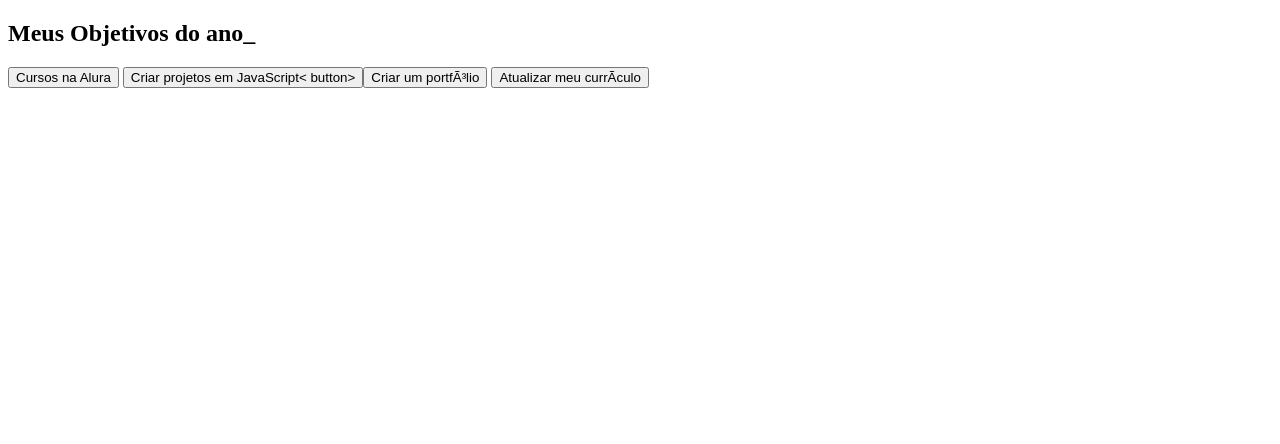
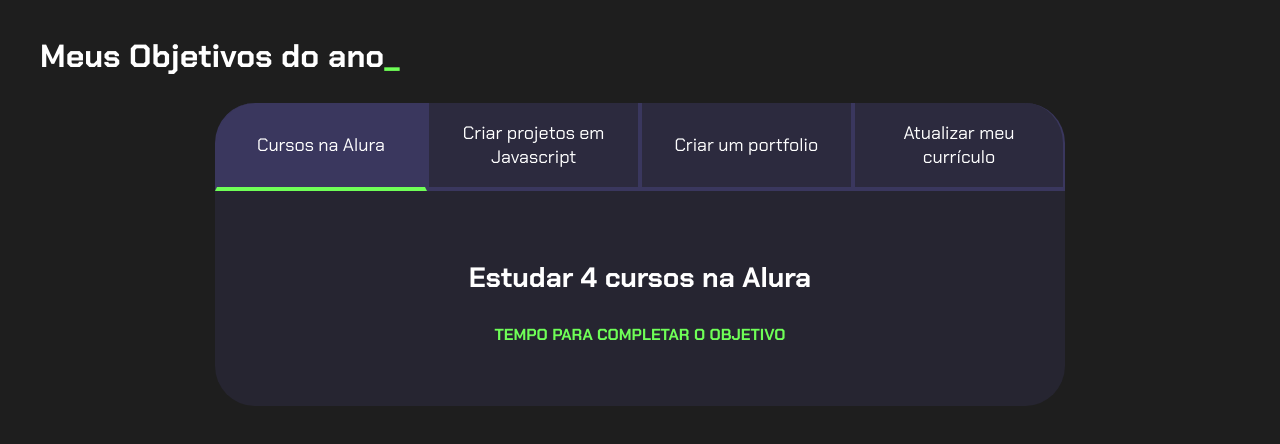
Before and after one commit to YandaLPX/meuobjetivosdoano, a plain HTML site: page index.html in a window 1280 px wide. Drawn offline with Linux system fonts and the light colour scheme.

Commit message:
Add files via upload

```diff
--- a/index.html
+++ b/index.html
@@ -1,20 +1,41 @@
 <!DOCTYPE html>
-<html lang=”pt-br”>
-    <head>
-        <meta charset=”UTF-8”>
-        <meta name=”viewport” content=”width=device-width, initial-
-scale=1.0”>
-        <title>Meus objetivos do ano</title>
-        <link rel=”stylesheet” href=”style.css”>
-    </head>
-     <body>
-         <section class=”conteudo-principal”></section>
-         <h2 class=”titulo-principal”>Meus Objetivos do ano_</h2>
-         <div class=”botoes”>
-             <button class=”botao”>Cursos na Alura</button>
-             <button class=”botao”>Criar projetos em JavaScript<
-button>
-             <button class=”botao”>Criar um portfólio</button>
-             <button class=”botao”>Atualizar meu currículo</button>
-         </div>
+<html lang="pt-br">
+<head>
+    <meta charset="UTF-8">
+    <meta name="viewport" content="width=device-width, initial-scale=1.0">
+    <title>Meus objetivos do ano</title>
+    <link rel="stylesheet" href="style.css">
+</head>
+<body>
+    <section class="conteudo-principal">
+        <h2 class="titulo-principal">Meus Objetivos do ano<span>_</span></h2>
+        <div class="conteudo">
+        <div class="botoes">
+            <button class="botao ativo">Cursos na Alura</button>
+            <button class="botao">Criar projetos em Javascript</button>
+            <button class="botao">Criar um portfolio</button>
+            <button class="botao">Atualizar meu currículo</button>
+        </div>
+        <div class="abas-textos">
+            <div class="aba-conteudo ativo">
+                <h3 class="aba-conteudo-titulo-principal">Estudar 4 cursos na Alura</h3>
+                <h4 class="aba-conteudo-titulo-secundario">Tempo para completar o objetivo</h4>
+            </div>
+            <div class="aba-conteudo">
+                <h3 class="aba-conteudo-titulo-principal">Criar 5 projetos em Javascript</h3>
+                <h4 class="aba-conteudo-titulo-secundario">Tempo para completar o objetivo</h4>
+            </div>
+            <div class="aba-conteudo">
+                <h3 class="aba-conteudo-titulo-principal">Criar um portfolio com os meus 3 melhores projetos</h3>
+                <h4 class="aba-conteudo-titulo-secundario">Tempo para completar o objetivo</h4>
+            </div>
+            <div class="aba-conteudo">
+                <h3 class="aba-conteudo-titulo-principal">Atualizar meu curriculo com os certificados da Alura</h3>
+                <h4 class="aba-conteudo-titulo-secundario">Tempo para completar o objetivo</h4>
+            </div>
+        </div>
+    </div>
+    </section>
+    <script src="main.js"></script>
 </body>
+</html>
--- a/main.js
+++ b/main.js
@@ -0,0 +1,12 @@
+const botoes = document.querySelectorAll(".botao");
+
+for(let i=0;i <botoes.length;i++){
+    botoes[i].onclick = function(){
+
+        for(let j=0;j<botoes.length;j++){
+            botoes[j].classList.remove("ativo");
+        }
+
+        botoes[i].classList.add("ativo");
+    }
+}
--- a/style.css
+++ b/style.css
@@ -1,16 +1,104 @@
-@import url(‘https://fonts.googleapis.com/ css2?family=Chakra+Petch:wght@400;700&display=swap’);
+@import url('https://fonts.googleapis.com/css2?family=Chakra+Petch:wght@400;700&display=swap');
 
-:root{
-    --cor-de-fundo:  #1E1E1E;
-    --verde:  #6fff57
-    --branco:  #FFFFFF;
-    --botao-ativo:  #3a375e
-    --botao-inativo:  rgba(58, 55, 94, 0.5);
-    --texto-fundo:  rgba(58, 55, 94, 0.3)
+:root {
+    --cor-de-fundo: #1E1E1E;
+    --verde: #6FFF57;
+    --branco: #FFFFFF;
+    --botao-ativo: #3A375E;
+    --botao-inativo: rgba(58, 55, 94, 0.5);
+    --texto-fundo: rgba(58, 55, 94, 0.3);
 }
 
-body{
+body {
     background-color: var(--cor-de-fundo);
-    color: var(--branco); font-family: ‘Chakra Petch’, sans-serif;
+    color: var(--branco);
+    font-family: 'Chakra Petch', sans-serif;
+}
 
+
+.conteudo-principal {
+    display: flex;
+    flex-direction: column;
+    justify-content: center;
+    align-items: center;
+    max-width: 1200px;
+    width: 100%;
+    margin: 0 auto;
+}
+
+.titulo-principal {
+    text-align: left;
+    width: 100%;
+    font-size: 32px;
+}
+
+.titulo-principal span {
+    color: var(--verde);
+}
+
+
+.botao {
+    font-family: 'Chakra Petch', sans-serif;
+    background-color: var(--botao-inativo);
+    color: var(--branco);
+    display: flex;
+    justify-content: center;
+    padding: 1em;
+    font-size: 18px;
+    align-items: center;
+    width: 100%;
+    border-bottom: 4px solid var(--botao-ativo);
+    border-left: 2px solid var(--botao-ativo);
+    border-right: 2px solid var(--botao-ativo);
+    border-top: none;
+}
+
+.botao:first-child {
+    border-radius: 40px 40px 0 0;
+}
+
+.botoes {
+    display: block;
+}
+
+.botao.ativo{
+    background-color: var(--botao-ativo);
+    border-bottom: 4px solid var(--verde);
+}
+
+.abas-textos{
+    background-color: var(--texto-fundo);
+    padding: 40px;
+    border-radius: 0 0 40px 40px;
+}
+.aba-conteudo.ativo{
+    display:block;
+}
+
+.aba-conteudo{
+    display: none;
+}
+
+.aba-conteudo-titulo-principal{
+    font-size: 28px;
+    text-align: center;
+}
+.aba-conteudo-titulo-secundario{
+    text-align: center;
+    color: var(--verde);
+    text-transform: uppercase;
+}
+
+@media screen and (min-width: 768px) {
+    .botoes {
+        display: flex;
     }
+
+    .botao:first-child {
+        border-radius: 40px 0 0 0;
+    }
+
+    .botao:last-child {
+        border-radius: 0 40px 0 0;
+    }
+}
```
Also changed, not shown: 2 other files.
